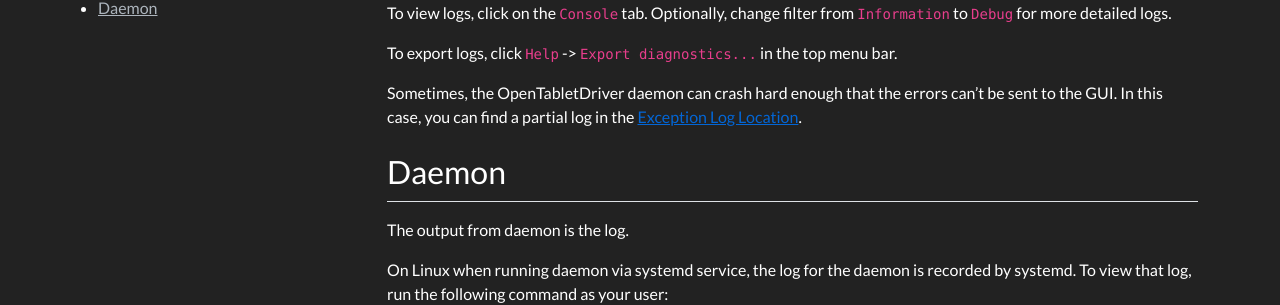
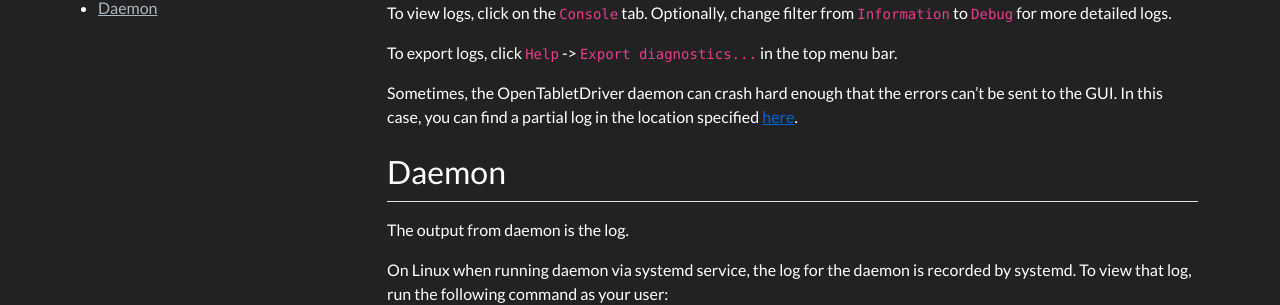
Before and after one commit to OpenTabletDriver/opentabletdriver.github.io, a Jekyll site: the page built from site/_wiki/Documentation/Logs.md, in a window 1280 px wide. Shown: the part 262-567 px from the top of the page. Built offline with Jekyll 4.4.1, drawn with Linux system fonts in a browser that asks for light colours; nearby versions of some CDN libraries; comment, search, counter and statistics services are not loaded.

Commit message:
wiki/Logs: Change exception log title
Co-authored-by: Oscar Ivan Silvestre <oscar.silvestrexx@gmail.com>

```diff
--- a/site/_wiki/Documentation/Logs.md
+++ b/site/_wiki/Documentation/Logs.md
@@ -10,7 +10,7 @@ To export logs, click `Help` -> `Export diagnostics...` in the top menu bar.
 
 Sometimes, the OpenTabletDriver daemon can crash hard enough that the errors can't be
 sent to the GUI. In this case, you can find a
-partial log in the [Exception Log Location](#daemon-log).
+partial log in the location specified [here](#daemon-log).
 
 ### Daemon
 
```
